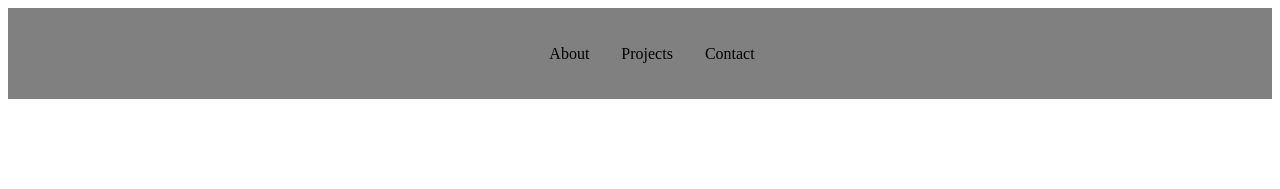
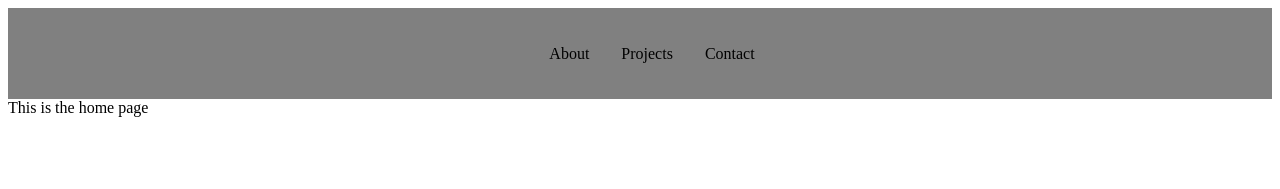
Before and after one commit to JabaDUDE/react-portfolio, a React (Vite) app: page / in a window 1280 px wide. Shown: the top 189 px of the page. Built offline with nearby package versions, Linux system fonts and the light colour scheme.

Commit message:
created homepage component

```diff
--- a/src/App.jsx
+++ b/src/App.jsx
@@ -4,6 +4,7 @@ import {
   Routes,
   Route,
 } from "react-router-dom";
+import Home from "./components/pages"
 import About from './components/pages/about'
 import Projects from './components/pages/projects'
 import Contact from './components/pages/contact'
@@ -14,6 +15,7 @@ function App() {
     <Router>
       <Navbar/>
       <Routes>
+        <Route path='/' element={<Home />} />
         <Route path='/about' element={<About />} />
         <Route path='/projects' element={<Projects />} />
         <Route path='/contact' element={<Contact />} />
--- /dev/null
+++ b/src/components/pages/index.jsx
@@ -0,0 +1,8 @@
+
+function Home() {
+  return (
+    <div>This is the home page</div>
+  )
+}
+
+export default Home
```
